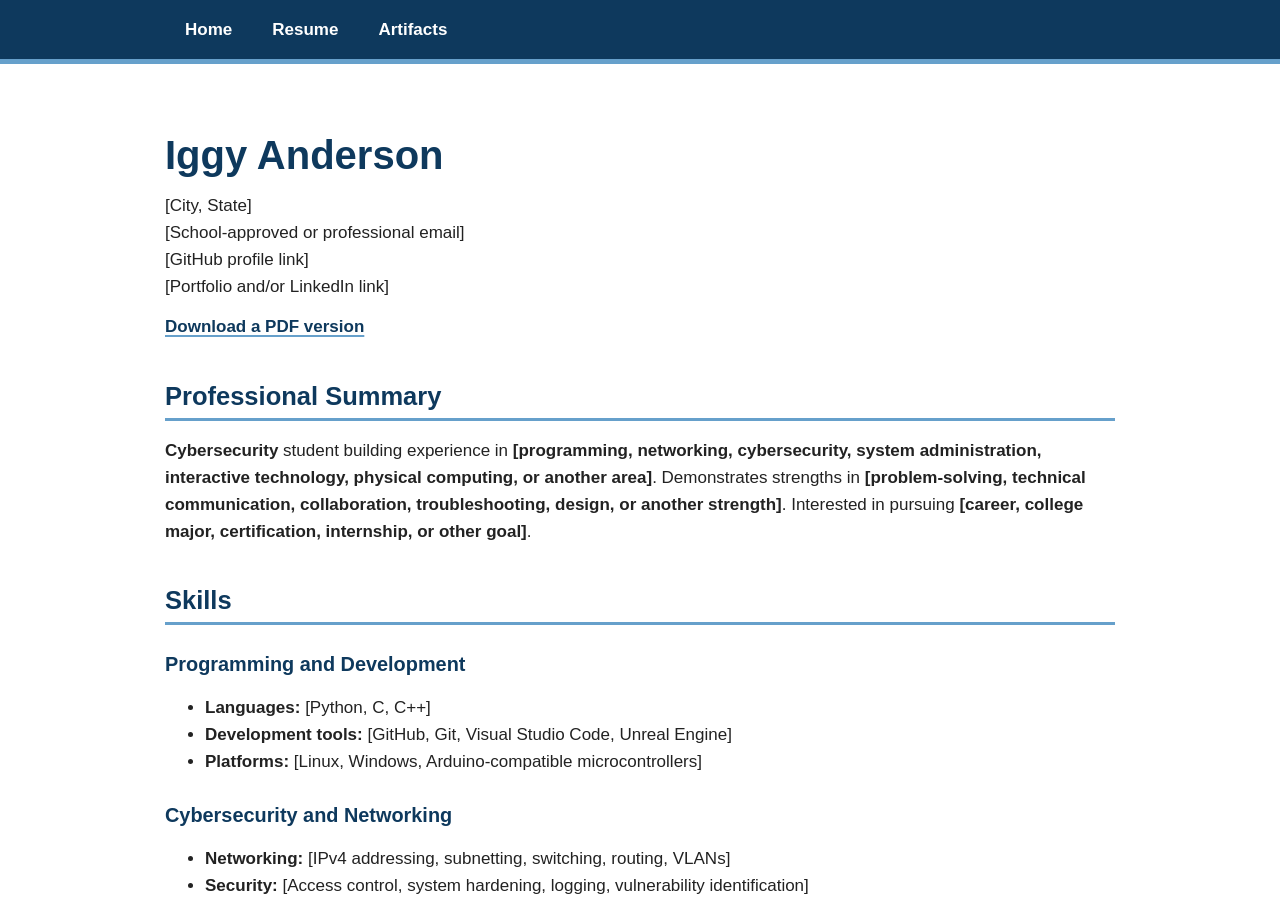
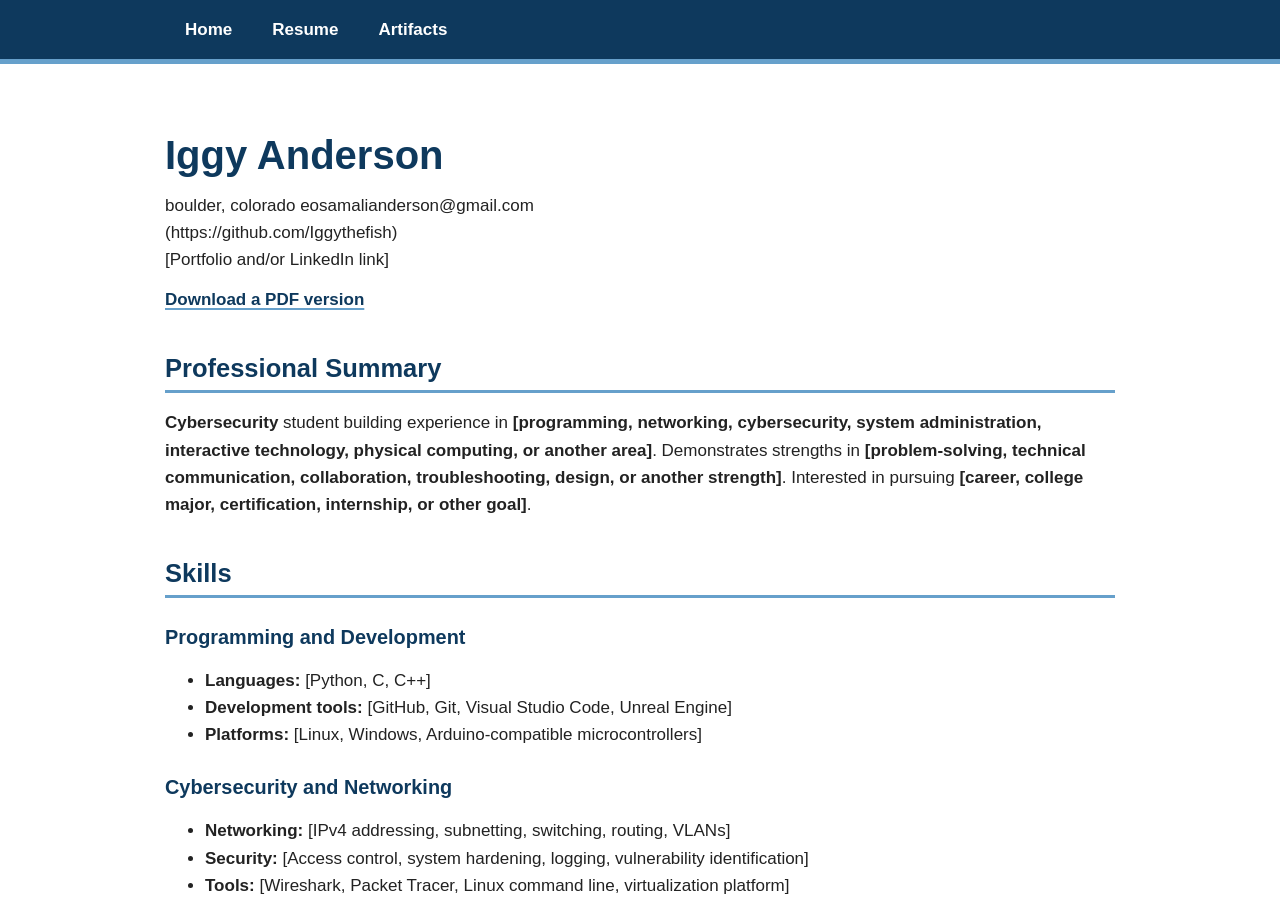
Before and after one commit to 0ysterfish/APEX-portfolio, a Jekyll site: the page built from resume.md, in a window 1280 px wide and 900 px high. Built offline with Jekyll 4.4.1, drawn with Linux system fonts in a browser that asks for light colours; some of the changed text lies outside the part shown.

Commit message:
update personal details

```diff
--- a/resume.md
+++ b/resume.md
@@ -5,9 +5,9 @@ title: Resume
 
 # Iggy Anderson
 
-[City, State]
-[School-approved or professional email]
-[GitHub profile link]
+boulder, colorado
+eosamalianderson@gmail.com
+(https://github.com/Iggythefish)
 [Portfolio and/or LinkedIn link]
 
 [Download a PDF version](assets/documents/firstname-lastname-resume.pdf)
@@ -98,10 +98,10 @@ Delete this section until you have a certification, credential, or certification
 
 ## Education
 
-### [Home High School Name]
+### New vista high school
 
-[City, State]
-Expected graduation: [Month Year]
+boulder, colorado
+Expected graduation: may 2028
 
 ### Apex [Creative Computing / Cybersecurity] Pathway
 
```
